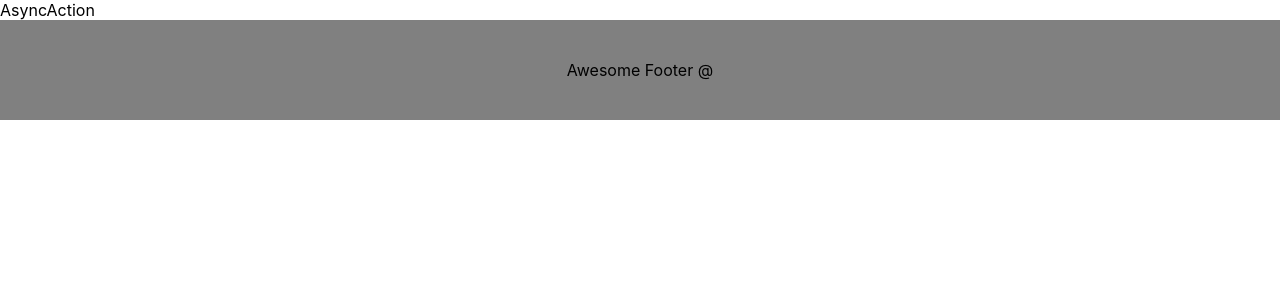
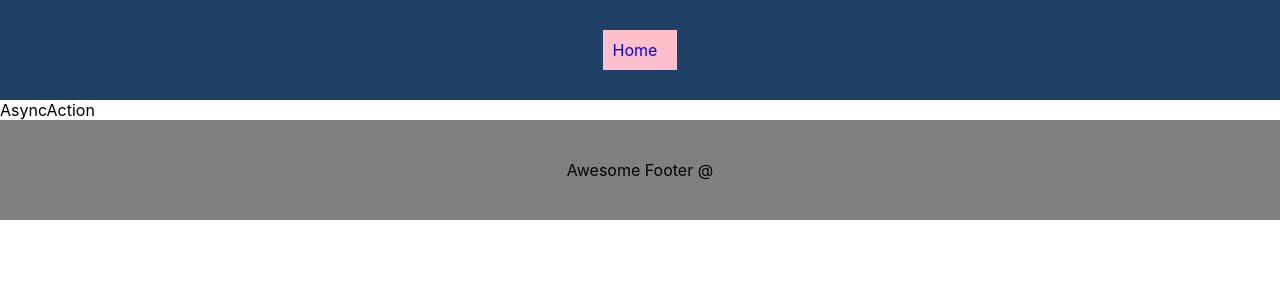
Before and after one commit to tinahomayouni/counter, a React (Create React App) app: page /asyncAction in a window 1280 px wide. Shown: the top 300 px of the page. Built offline with nearby package versions, Linux system fonts and the light colour scheme.

Commit message:
add menu to asyncAction component

```diff
--- a/src/component/AsyncAction/asyncAction.js
+++ b/src/component/AsyncAction/asyncAction.js
@@ -1,10 +1,18 @@
 import React from 'react'
-
+import { Link } from 'react-router-dom';
+import Header from "../../container/header";
 function AsyncAction() {
     return (
+        <>
+        <Header>
+            <nav className="header-about">
+            <Link to="/">Home</Link>
+            </nav>
+        </Header>
         <div>
             AsyncAction
         </div>
+        </>
     )
 }
 
```
